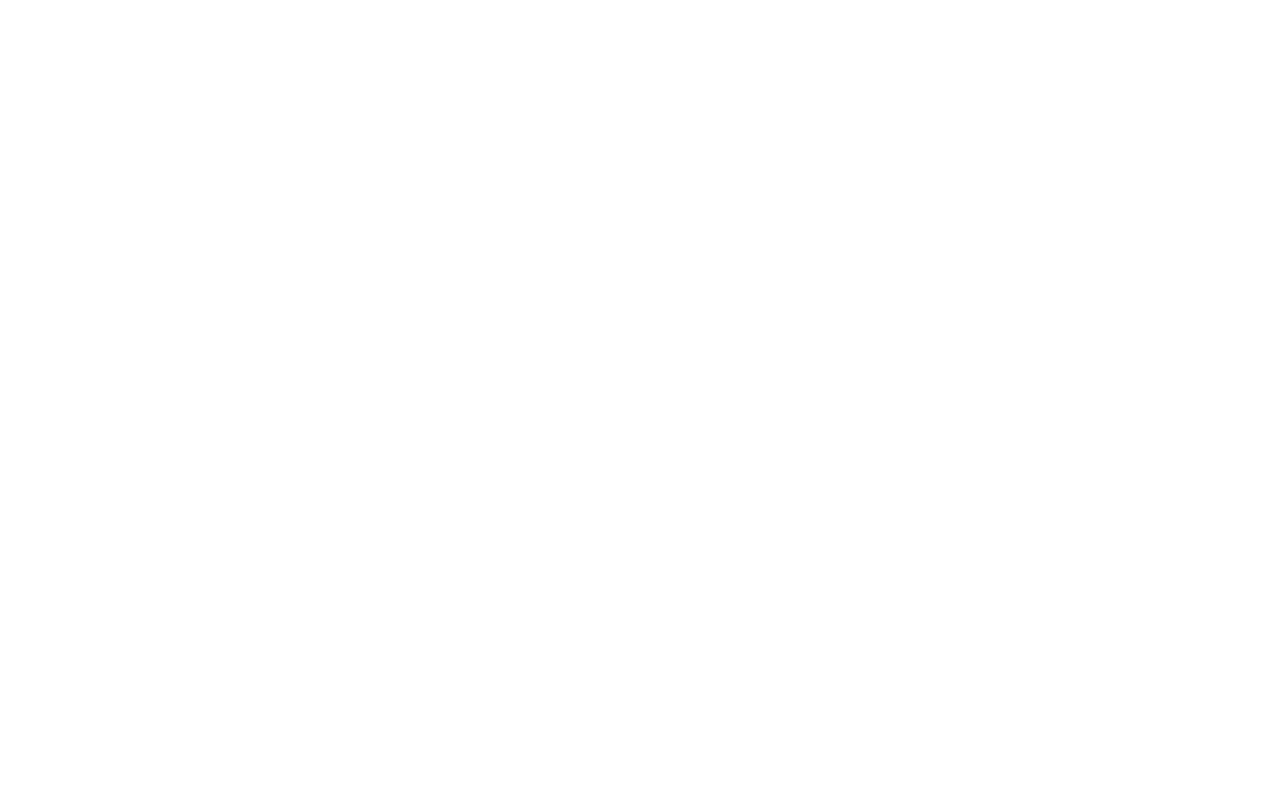
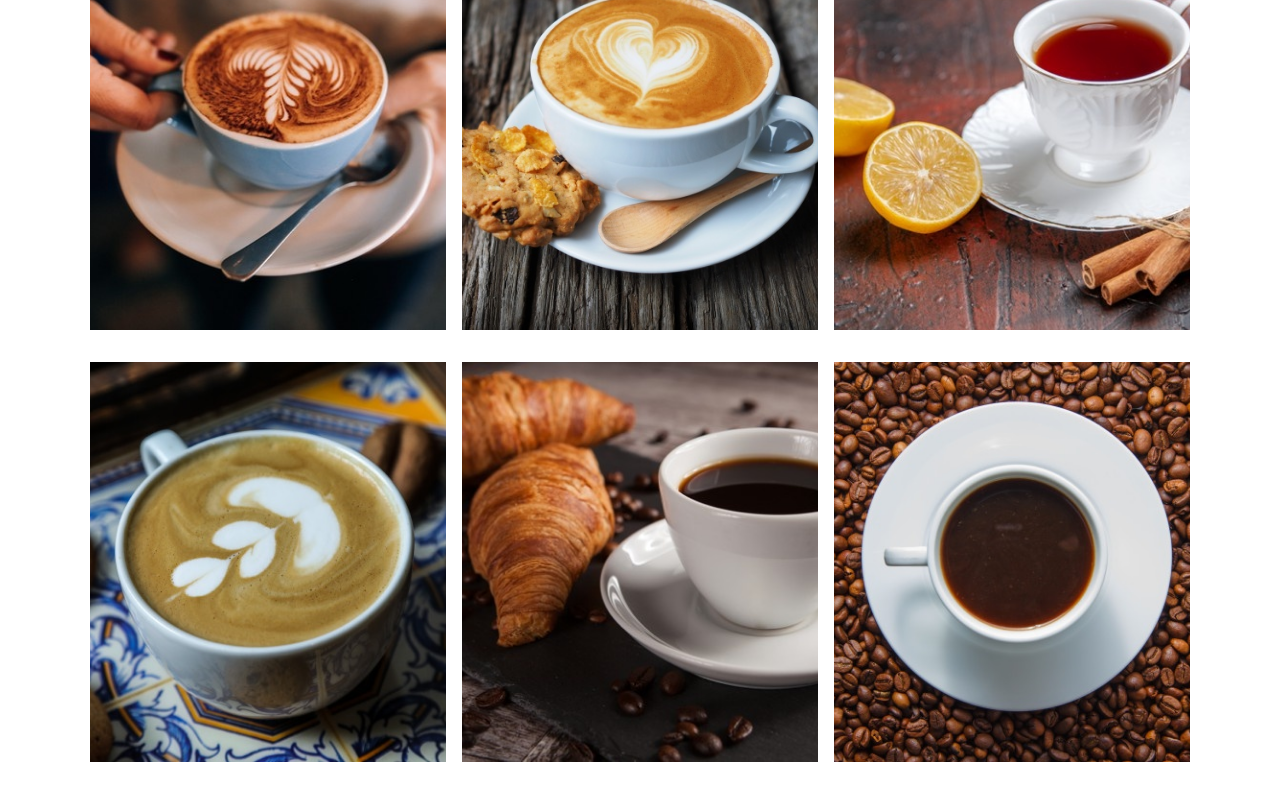
Before and after one commit to Haytam-DEV05/Coffee-Shop-Website-React.js, a React (Vite) app: page / in a window 1280 px wide. Shown: the part 2754-3554 px from the top of the page. Before the commit the page ends 2538 px from the top, so only its background shows below. Built offline with nearby package versions, Linux system fonts and the light colour scheme.

Commit message:
finish the page gallery whith a good style using grid system

```diff
--- a/src/App.jsx
+++ b/src/App.jsx
@@ -1,6 +1,7 @@
 import About from "./Components/Pages/About/About";
 import Home from "./Components/Pages/Home/Home";
 import Menu from "./Components/Pages/Menu/Menu";
+import Gallery from "./Components/Pages/Gallery/Gallery";
 
 export default function App() {
   return (
@@ -8,6 +9,7 @@
       <Home />
       <About />
 	  <Menu />
+	  <Gallery />
     </div>
   );
 }
--- a/src/Components/Pages/Gallery/Gallery.css
+++ b/src/Components/Pages/Gallery/Gallery.css
@@ -0,0 +1,63 @@
+#gallery {}
+
+#gallery .container h2 {
+    font-size: 50px;
+    margin-bottom: 1.5rem;
+    text-align: center;
+}
+
+#gallery .container .gallery-container {
+    display: grid;
+    grid-template-columns: repeat(auto-fill, minmax(300px, 1fr));
+    column-gap: 1rem;
+    row-gap: 2rem;
+}
+
+#gallery .container .gallery-container .gallery {
+    position: relative;
+    height: 25rem;
+    overflow: hidden;
+    transform: .4s;
+}
+
+#gallery .container .gallery-container .gallery:hover {
+    border: 1px solid black;
+}
+
+#gallery .container .gallery-container .gallery img {
+    width: 100%;
+    height: 100%;
+    object-fit: cover;
+}
+
+#gallery .container .gallery-container .gallery .content {
+    position: absolute;
+    top: 0;
+    left: 0;
+    background: #fff;
+    text-align: center;
+    padding: 3rem 2rem;
+    height: 100%;
+    width: 100%;
+    transform: translateY(100%);
+    padding-top: 4rem;
+    transition: .4s;
+}
+
+
+#gallery .container .gallery-container .gallery:hover .content {
+    transform: translateY(0px);
+}
+
+#gallery .container .gallery-container .gallery .content h3 {
+    font-size: 23px;
+    letter-spacing: 1.3px;
+}
+
+#gallery .container .gallery-container .gallery .content p {
+    margin: 1rem 0;
+}
+
+#gallery .container .gallery-container .gallery .content button {
+    margin-top: 1rem;
+}
--- a/src/Components/Pages/Gallery/Gallery.jsx
+++ b/src/Components/Pages/Gallery/Gallery.jsx
@@ -1,9 +1,67 @@
-import "./Gallery.css"
+import "./Gallery.css";
 
 export default function Gallery() {
+  const boxeGallery = [
+    {
+      id: 1,
+      imgPath: "/public/images/g-img-1.jpg",
+      title: "morning coffee",
+      description:
+        "Lorem ipsum dolor sit amet consectetur, adipisicing elit. Temporibus, dolore?",
+    },
+    {
+      id: 2,
+      imgPath: "/public/images/g-img-2.jpg",
+      title: "morning coffee",
+      description:
+        "Lorem ipsum dolor sit amet consectetur, adipisicing elit. Temporibus, dolore?",
+    },
+    {
+      id: 3,
+      imgPath: "/public/images/g-img-3.jpg",
+      title: "morning coffee",
+      description:
+        "Lorem ipsum dolor sit amet consectetur, adipisicing elit. Temporibus, dolore?",
+    },
+    {
+      id: 4,
+      imgPath: "/public/images/g-img-4.jpg",
+      title: "morning coffee",
+      description:
+        "Lorem ipsum dolor sit amet consectetur, adipisicing elit. Temporibus, dolore?",
+    },
+    {
+      id: 5,
+      imgPath: "/public/images/g-img-5.jpg",
+      title: "morning coffee",
+      description:
+        "Lorem ipsum dolor sit amet consectetur, adipisicing elit. Temporibus, dolore?",
+    },
+    {
+      id: 6,
+      imgPath: "/public/images/g-img-6.jpg",
+      title: "morning coffee",
+      description:
+        "Lorem ipsum dolor sit amet consectetur, adipisicing elit. Temporibus, dolore?",
+    },
+  ];
   return (
-    <div>
-      <h1>Gallery</h1>
-    </div>
+    <section id="gallery" className="gallery">
+      <div className="container">
+        <h2>Gallery</h2>
+        <div className="gallery-container">
+          {boxeGallery.map((gallery) => (
+            <div className="gallery" key={gallery.id}>
+              <img src={gallery.imgPath} alt={gallery.title} />
+              <div className="content">
+                <h3>{gallery.title}</h3>
+                <p>{gallery.description}</p>
+                <button className="btn btn-primary">Read More</button>
+              </div>
+            </div>
+          ))}
+        </div>
+      </div>
+    </section>
   );
 }
```
